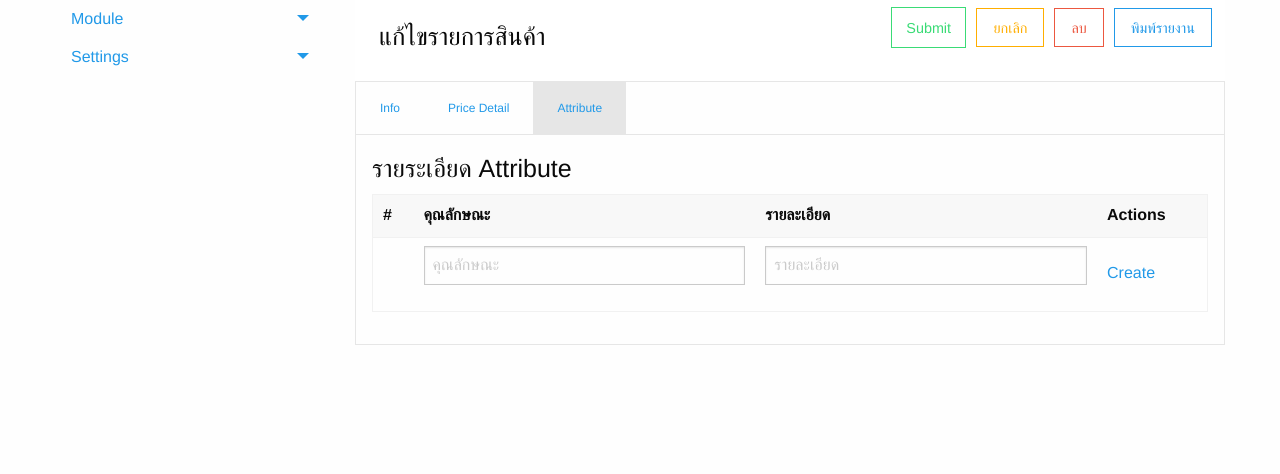
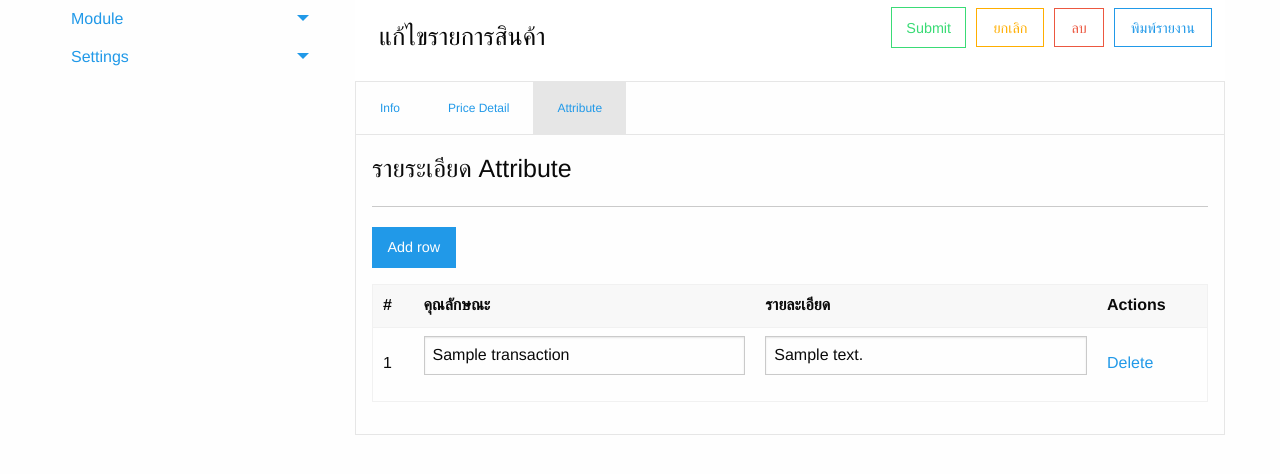
Before and after one commit to vastrolorde/cm, a CodeIgniter app: page /rental/index.php/product/data/1 in a window 1280 px wide, after a click on "Attribute". Shown: the part 55-529 px from the top of the page. Run offline with CodeIgniter, Linux system fonts and the light colour scheme; tables that the repository leaves empty hold one stand-in row (values such as "Sample post"); some libraries are stand-ins or nearby versions.

Commit message:
ปรับแต่งลูกเล่นเพิ่ม/ลบ แถว (ยังไม่เสร็จ)

```diff
--- a/application/controllers/product.php
+++ b/application/controllers/product.php
@@ -50,7 +50,8 @@ class Product extends CI_Controller {
 			<li><a class="button hollow warning" href="'.site_url('/product').'">ยกเลิก</a></li>
 			<li><a class="button hollow alert delitem" href="'.site_url('/product').'">ลบ</a></li>
 			<li><a class="button hollow" href="'.site_url('/product/create').'">พิมพ์รายงาน</a></li>';
-		$data['data'] = $this->product_m->get($id);
+		$data['data'] = $this->product_m->get($id,'product');
+		$data['data2'] = $this->product_m->get($id,'product_attr_transaction');
 
 		$this->load->view('parts/head');
 		$this->load->view('product/product_form',$data);
@@ -84,19 +85,20 @@ class Product extends CI_Controller {
 
 		$data2 = '';
 
-		for($i=0; $i<count($id);$i++){
+		for($i=0; $i<count($product_AttrName);$i++){
 			$data2[] = array(
 				'id'               =>	$id[$i],
-				'product_id'       =>	$product_id[$i],
+				'product_id'       =>	$product_id,
 				'product_AttrName' =>	$product_AttrName[$i],
 				'product_AttrDesc' =>	$product_AttrDesc[$i]
 			);
 		}
 
 
-		$this->product_m->create($data,$data2);
+		$this->product_m->create($data);
+		$this->product_m->create_batch($data2);
 
-		// redirect('/product');
+		redirect('/product');
 
 	}
 
--- a/application/models/product/product_model.php
+++ b/application/models/product/product_model.php
@@ -9,17 +9,19 @@ class Product_model extends CI_Model {
 		return $result = $query->result();
 	}
 
-	public function get($id){
+	public function get($id,$tbl){
 		$this->db->select("*");
 		$this->db->where("product_id",$id);
-		$query = $this->db->get("product");
+		$query = $this->db->get($tbl);
 		return $result = $query->result();
 	}
 
-	public function create($data,$data2){
+	public function create($data){
 		$this->db->insert('product',$data);
-		$this->db->insert('product_attr_transaction',$data2);
+	}
 
+	public function create_batch($data2){
+		$this->db->insert_batch('product_attr_transaction',$data2);
 	}
 
 	public function update(){}
--- a/application/views/product/product_form.php
+++ b/application/views/product/product_form.php
@@ -168,6 +168,8 @@
 
       <div class="tabs-panel" id="Attribute">
         <h4>รายระเอียด Attribute</h4>
+        <hr />
+        <a href="#" id="Add_Product_row" class="button">Add row</a>
 
         <table>
           <thead>
@@ -179,12 +181,34 @@
             </tr>
           </thead>
           <tbody id="Product_detail">
-            <tr>
-              <td><input type="hidden" id="product_AttrID[]" value="<?php echo random_string('alnum',5); ?>" name="AttrID"></td>
-              <td><input type="text" id="product_AttrName" name="product_AttrName[]" placeholder="คุณลักษณะ"></td>
-              <td><input type="text" id="product_AttrDesc" name="product_AttrDesc[]" placeholder="รายละเอียด"></td>
-              <td><a href="#" id="Add_Product_row">Create</a></td>
-            </tr>
+            <?php
+              $i=0;
+
+              if(isset($data2)){
+                $count = count($data2);
+                foreach ($data2 as $row) {
+                  $i++;
+                  echo '
+                    <tr>
+                      <td>'.$i.'</td>
+                      <td><input type="text" id="product_AttrName" name="product_AttrName[]" value="'.$row->product_AttrName.'" placeholder="คุณลักษณะ"></td>
+                      <td><input type="text" id="product_AttrDesc" name="product_AttrDesc[]" value="'.$row->product_AttrDesc.'"  placeholder="รายละเอียด"></td>
+                      <td><a onClick="$(this).closest(\'tr\').remove();">Delete</a></td>
+                    </tr>
+                  ';
+                }
+              }else{
+                $i++;
+                echo '
+                  <tr>
+                    <td>'.$i.'</td>
+                    <td><input type="text" id="product_AttrName" name="product_AttrName[]" placeholder="คุณลักษณะ"></td>
+                    <td><input type="text" id="product_AttrDesc" name="product_AttrName[]" placeholder="รายละเอียด"></td>
+                    <td><a class="Del_Product_row">Delete</a></td>
+                  </tr>
+                ';
+              }
+            ?>
           </tbody>
         </table>
 
--- a/application/views/scripts/product_script.php
+++ b/application/views/scripts/product_script.php
@@ -1,5 +1,16 @@
 <script type="text/javascript">
 	$(document).ready(function(){
+
+function randomString(len, charSet) {
+    charSet = charSet || 'ABCDEFGHIJKLMNOPQRSTUVWXYZabcdefghijklmnopqrstuvwxyz0123456789';
+    var randomString = '';
+    for (var i = 0; i < len; i++) {
+    	var randomPoz = Math.floor(Math.random() * charSet.length);
+    	randomString += charSet.substring(randomPoz,randomPoz+1);
+    }
+    return randomString;
+}
+
 
 	// Add Attribute Row
 		$i = $('#Product_detail tr').length; //Count Row
@@ -7,17 +18,25 @@
 			$product_AttrName = $('#product_AttrName').val();
 			$product_AttrDesc = $('#product_AttrDesc').val();
 
+			$product_AttrID   = randomString('5');
+
 			$('#Product_detail tr:last').after('<tr id="row'+$i+'"> \
-					<td>'+$i+'</td> \
+					<td>'+$i+'<input type="hidden" id="product_AttrID" value='+$product_AttrID+' name="product_AttrID[]"></td> \
 					<td><input type="text" id="product_AttrName" name="product_AttrName[]" placeholder="คุณลักษณะ" value='+$product_AttrName+'></td> \
 					<td><input type="text" id="product_AttrDesc" name="product_AttrDesc[]" placeholder="รายละเอียด" value='+$product_AttrDesc+'></td> \
-					<td><a onClick="$(this).closest(\'tr\').remove();">Delete</a></td> \
+					<td><a class="Del_Product_row">Delete</a></td> \
 				</tr>');
 
-			// Reset Field
+			// Reset Field onClick="$(this).closest(\'tr\').remove();"
 			$('#product_AttrName').val('');
 			$('#product_AttrDesc').val('');
 			$i++;
+		});
+
+	// Delete Attribute Row
+		$('.Del_Product_row').click(function(){
+			$(this).closest('tr').remove();
+
 		});
 
 	// Alert Popup
```
